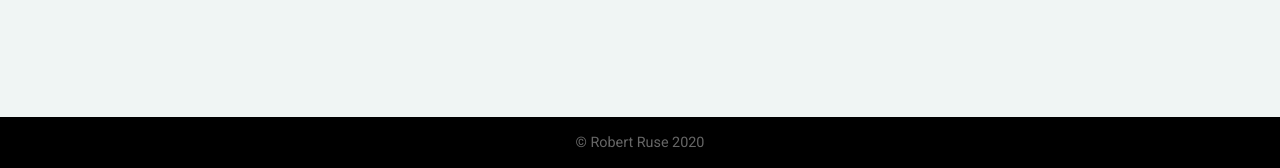
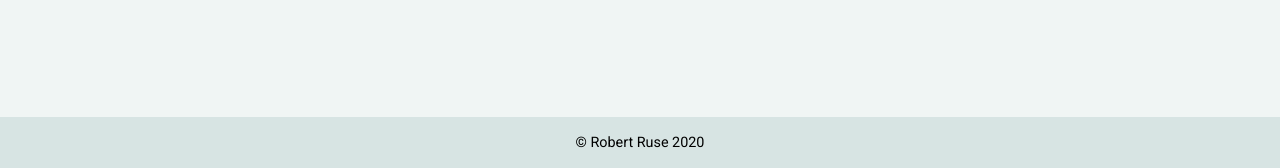
Before and after one commit to robertruse/portfolio-website-v2, a plain HTML site: page index.html in a window 1280 px wide. Shown: the part 5265-5433 px from the top of the page. Drawn offline with Linux system fonts and the light colour scheme.

Commit message:
Modify footer color

```diff
--- a/styles/style.css
+++ b/styles/style.css
@@ -530,7 +530,7 @@ header .wrapper-fixed {
 
 .footer {
   height: 51px;
-  background: var(--clr-black);
+  background: var(--clr-primary);
 }
 
 .footer .container {
@@ -539,7 +539,7 @@ header .wrapper-fixed {
 
 .footer span {
   font-size: 0.9rem;
-  color: var(--clr-gray);
+  color: var(--clr-black);
 }
 
 /* Media queries */
```
